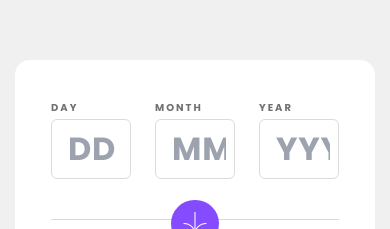
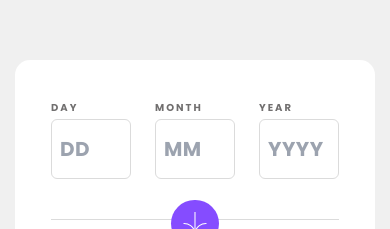
Before and after one commit to ippotheboxer/age-calculator-app, a React (Vite) app: page / in a window 390 px wide. Shown: the part 132-361 px from the top of the page. Built offline with nearby package versions, Linux system fonts and the light colour scheme.

Commit message:
Fix font size in input for mobile size

```diff
--- a/src/index.css
+++ b/src/index.css
@@ -32,7 +32,7 @@
     letter-spacing: 0.2em
   }
   .inputDesign {
-    @apply border rounded-md border-lightGrey text-offBlack p-2 pl-4 tracking-wide poppins-bold text-sm lg:text-xl;
+    @apply border rounded-md border-lightGrey text-offBlack p-2 lg:pl-4 pl-2 tracking-wide poppins-bold text-sm lg:text-xl;
     width: 150px;
     height: 60px;
     font-size: 32px;
@@ -48,6 +48,7 @@
   @media (max-width: 600px) {
     .inputDesign {
       width: 80px;
+      font-size: 20px;
     }
     .mainContainer {
       width: 360px;
```
